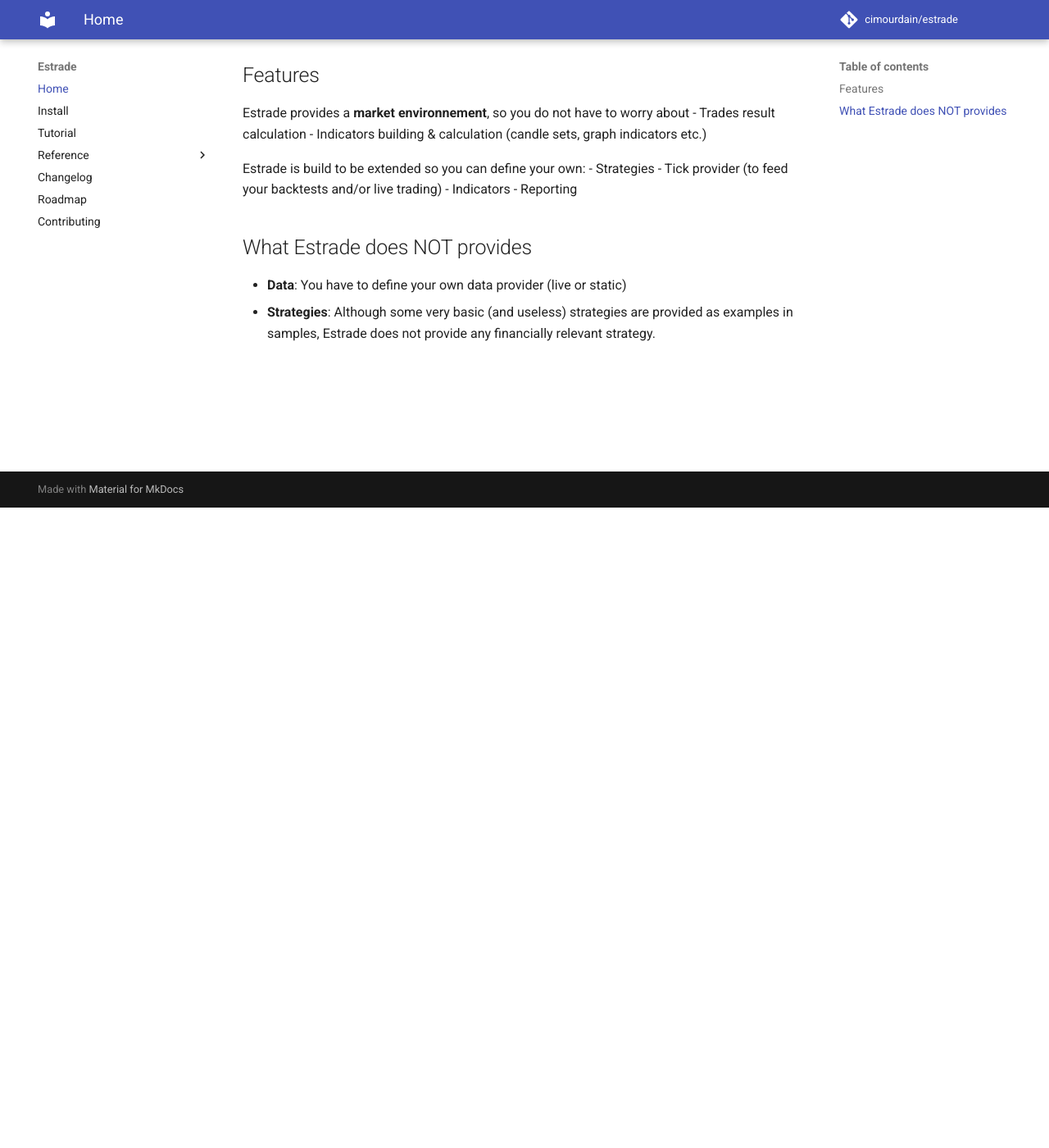
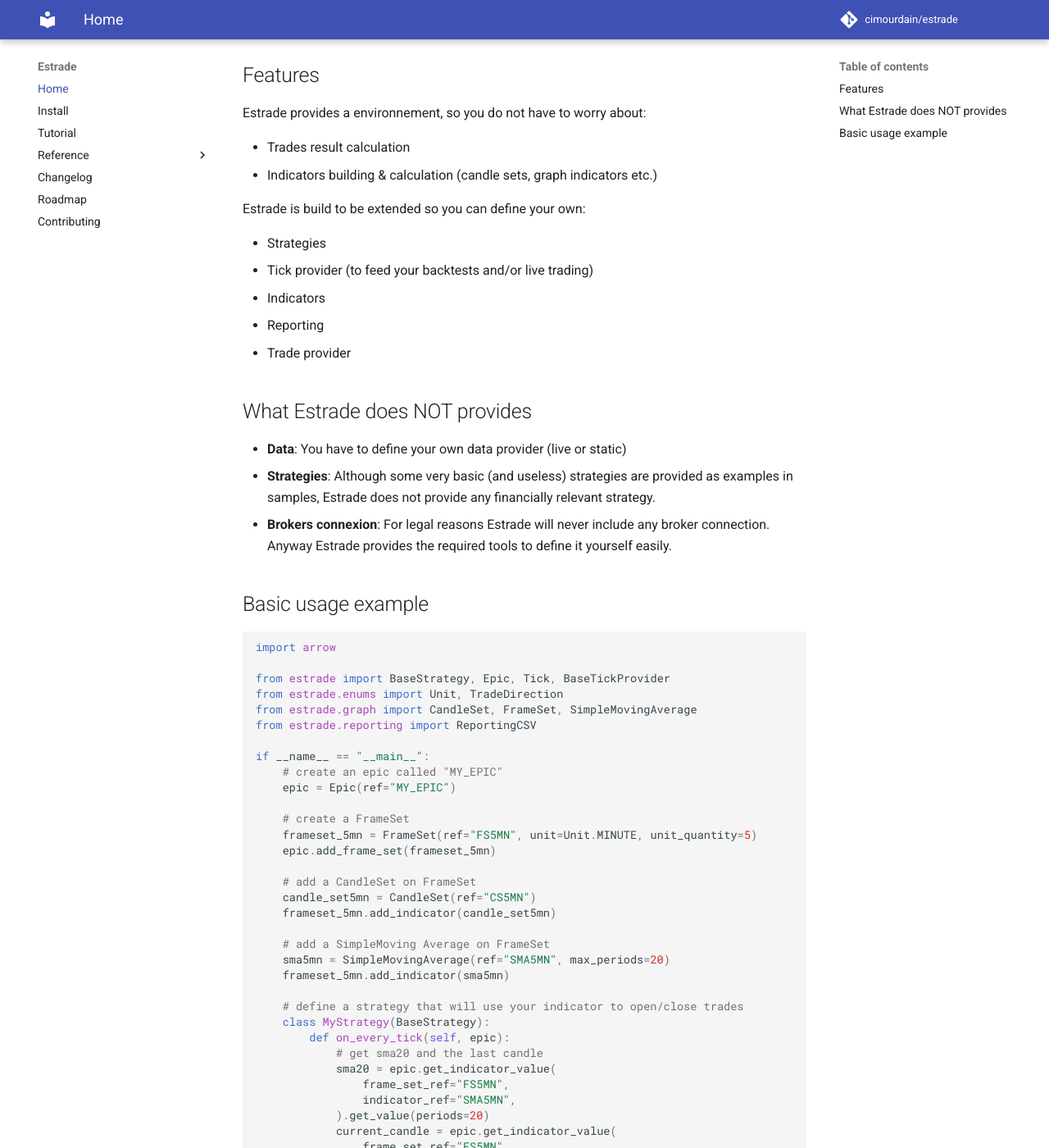
Before and after one commit to cimourdain/estrade, an MkDocs documentation site: the page built from docs/index.md, in a window 1280 px wide and 1400 px high, scrolled down 781 px. Shown: the whole window at 82% size. Built offline with MkDocs 1.6.1 and Material for MkDocs 9.7.7, drawn with Linux system fonts in a browser that asks for light colours; comment, search, counter and statistics services are not loaded; some of the changed text lies outside the part shown.

Commit message:
docs: add sample in homepage

````diff
--- a/docs/index.md
+++ b/docs/index.md
@@ -16,8 +16,8 @@
 <a href="https://pypi.org/project/estrade/">
     <img src="https://badgen.net/pypi/v/estrade" alt="PyPi version" />
 </a>
-<img src="https://badgen.net/badge/coverage/95%25" alt="Coverage" />
-<img src="https://badgen.net/badge/complexity/A%20%281.9957081545064377%29" alt="Complexity" />
+<img src="https://badgen.net/badge/coverage/96%25" alt="Coverage" />
+<img src="https://badgen.net/badge/complexity/A%20%281.987551867219917%29" alt="Complexity" />
 <a href="https://gitlab.com/pycqa/flake8">
     <img src="https://badgen.net/badge/lint/flake8/purple" alt="Lint" />
 </a>
@@ -41,18 +41,111 @@
 
 ## Features
 
-Estrade provides a **market environnement**, so you do not have to worry about
+Estrade provides a environnement, so you do not have to worry about:
+
  - Trades result calculation
  - Indicators building & calculation (candle sets, graph indicators etc.)
 
 Estrade is build to be extended so you can define your own:
-- Strategies
-- Tick provider (to feed your backtests and/or live trading)
-- Indicators
-- Reporting
+
+ - Strategies
+ - Tick provider (to feed your backtests and/or live trading)
+ - Indicators
+ - Reporting
+ - Trade provider
 
 
 ## What Estrade does NOT provides
 
 - **Data**: You have to define your own data provider (live or static)
 - **Strategies**: Although some very basic (and useless) strategies are provided as examples in samples, Estrade does not provide any financially relevant strategy.
+- **Brokers connexion**: For legal reasons Estrade will never include any broker connection. Anyway Estrade provides the required tools
+to define it yourself easily.
+
+
+## Basic usage example
+
+```python
+import arrow
+
+from estrade import BaseStrategy, Epic, Tick, BaseTickProvider
+from estrade.enums import Unit, TradeDirection
+from estrade.graph import CandleSet, FrameSet, SimpleMovingAverage
+from estrade.reporting import ReportingCSV
+
+if __name__ == "__main__":
+    # create an epic called "MY_EPIC"
+    epic = Epic(ref="MY_EPIC")
+
+    # create a FrameSet
+    frameset_5mn = FrameSet(ref="FS5MN", unit=Unit.MINUTE, unit_quantity=5)
+    epic.add_frame_set(frameset_5mn)
+
+    # add a CandleSet on FrameSet
+    candle_set5mn = CandleSet(ref="CS5MN")
+    frameset_5mn.add_indicator(candle_set5mn)
+
+    # add a SimpleMoving Average on FrameSet
+    sma5mn = SimpleMovingAverage(ref="SMA5MN", max_periods=20)
+    frameset_5mn.add_indicator(sma5mn)
+
+    # define a strategy that will use your indicator to open/close trades
+    class MyStrategy(BaseStrategy):
+        def on_every_tick(self, epic):
+            # get sma20 and the last candle
+            sma20 = epic.get_indicator_value(
+                frame_set_ref="FS5MN",
+                indicator_ref="SMA5MN",
+            ).get_value(periods=20)
+            current_candle = epic.get_indicator_value(
+                frame_set_ref="FS5MN",
+                indicator_ref="CS5MN",
+            )
+
+            # check that SMA is not None
+            # before having 20 candles in memory, the SMA is None
+            if not sma20 or not current_candle:
+                return
+
+            # if candle crosses the sma20, then open a new trade
+            # else if sma20 > current candle high, then close all opened trades
+            if current_candle.open < sma20 < current_candle.last:
+                self.open_trade(
+                    epic=epic,
+                    quantity=1,
+                    direction=TradeDirection.BUY,
+                )
+            elif sma20 > current_candle.high:
+                self.close_opened_trades()
+
+
+    # register strategy on epic
+    strategy = MyStrategy()
+    epic.add_strategy(strategy)
+
+    # define a tick Provider that will dispatch ticks to your epic
+    class MyTickProvider(BaseTickProvider):
+        def run(self):
+            # dispatch all ticks to epic
+            epic = self.epics.get("MY_EPIC")
+            for tick in [
+                Tick(bid=99, ask=101, datetime=arrow.get("2020-01-01 12:34:56.456")),
+                Tick(bid=100, ask=102, datetime=arrow.get("2020-01-01 12:34:57.319")),
+                # ...
+            ]:
+                epic.on_new_tick(tick)
+
+    tick_provider = MyTickProvider(epics=[epic])
+
+    # run your tick provider
+    tick_provider.run()
+
+    # report results
+    reporting = ReportingCSV()
+    reporting.report(strategies=[strategy], trade_details=True)
+    # In ./reports/ folder, two files will be created
+    #   - A file listing strategies result, trades count, profit factor
+    #   - A file per strategy detailing trades
+
+
+```
````
Also changed, not shown: README.md (+101 -7 lines), docs/ROADMAP.md (+0 -1 lines), 1 other file.
